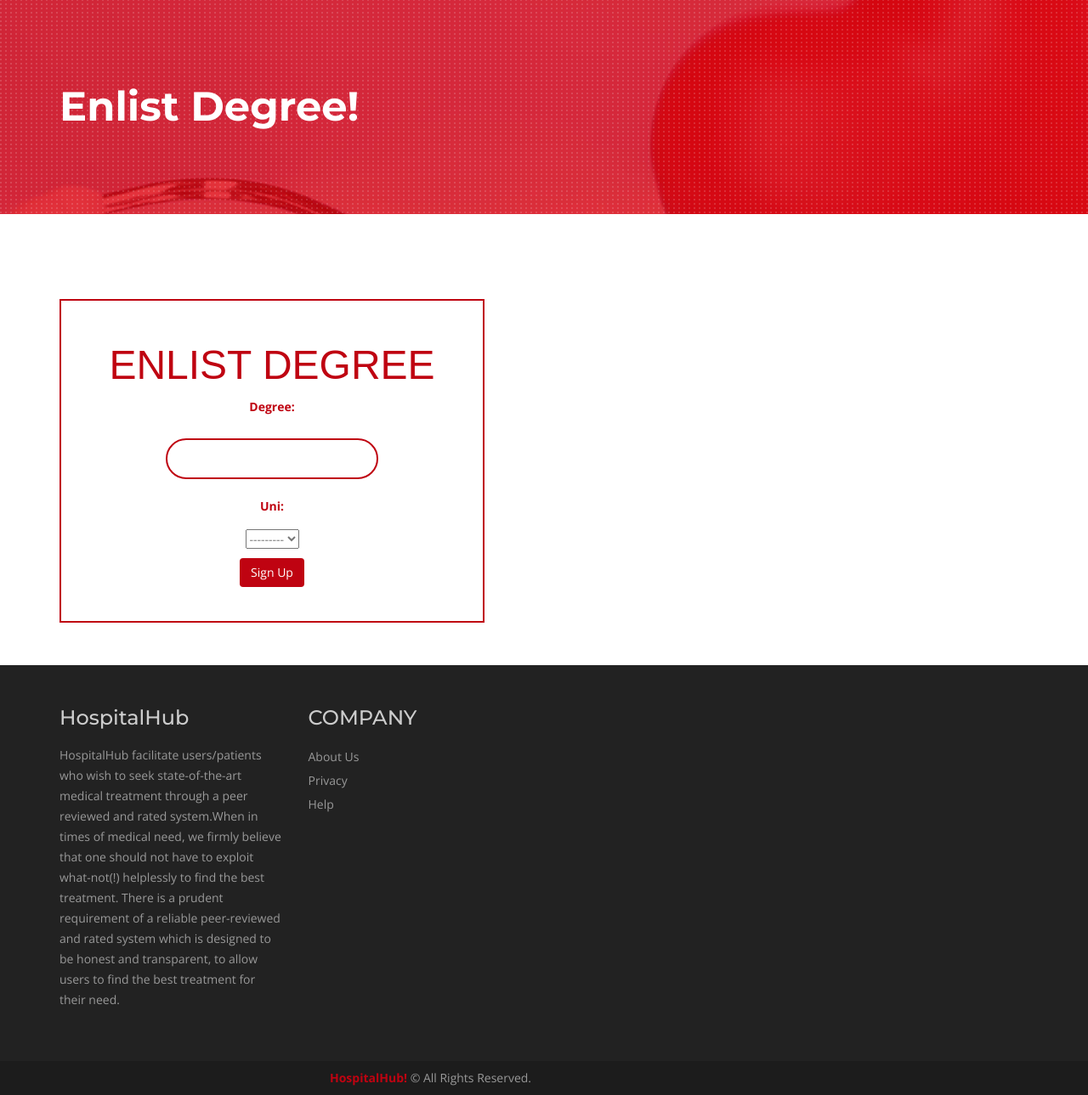
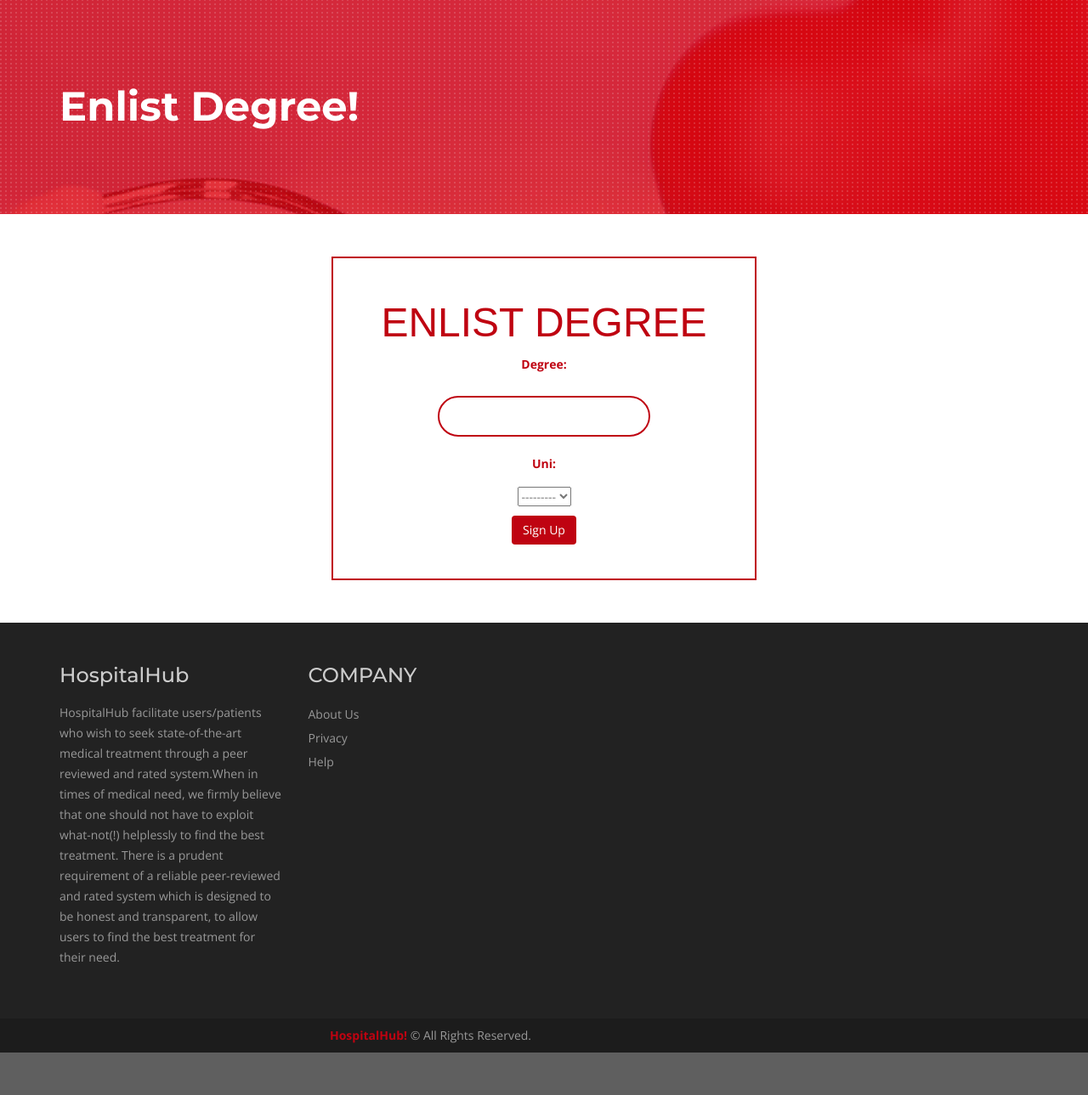
Before and after one commit to programmer-04/HospitalHub, a Django app: page /myhub/enlist/newdegree in a window 1280 px wide. Shown: the part 1061-2350 px from the top of the page at 85% size. After the commit the page ends 2300 px from the top, so only its background shows below. Run offline with Django 3.2, Linux system fonts and the light colour scheme; data comes from the database, SQL or seed files in the repository; both versions use the stored data as it was after the commit; parts of the project's set-up code (start-up, migrations or seed data) failed here and were passed over; some libraries are stand-ins or nearby versions.

Commit message:
Search improvements(again, I know. Searches through specialities as well nowXD ). Aligns login, and all enlist boxes to centre.

```diff
--- a/HospitalHub/myhub/models.py
+++ b/HospitalHub/myhub/models.py
@@ -154,5 +154,5 @@ class hospital_review(models.Model):
 
 
 class UserProfile(models.Model):
-    user   = models.OneToOneField(User, on_delete=models.CASCADE,)
+    user   = models.OneToOneField(User, on_delete=models.CASCADE, related_name='user')
     profile = models.ImageField(default ='default.jpg')
--- a/HospitalHub/myhub/static/heartcare/css/custom.css
+++ b/HospitalHub/myhub/static/heartcare/css/custom.css
@@ -734,6 +734,15 @@ body .tp0 {
 	height: 34px;
 }
 
+.main-content-enlist {
+	width: 100%;
+	float: left;
+	padding: 50px 0;
+    display: flex;
+    justify-content: center;
+    align-items: center;
+}
+
 /**************  Welcome Section  **************/
 
 .section-title-1 {
--- a/HospitalHub/myhub/templates/enlistdegree.html
+++ b/HospitalHub/myhub/templates/enlistdegree.html
@@ -26,12 +26,12 @@
 </div>
 <!--inner banner End-->
 
-<div class="main-content">
-  <div class="team-details">
-    <div class="container">
-        <div class="row">
-            <div class="col-md-6">
-                <div class="card">
+<div class="main-content-enlist" >
+  <div class="" team-details>
+    <div class="" container>
+        <div class="" row>
+            <div class="col-md-3">
+                <div class="" card>
                     <form class="box" method="post" action="{% url 'enlistdegree' %}">
                         {% csrf_token %}
                        <p> <h1>Enlist Degree</h1></p>
--- a/HospitalHub/myhub/views.py
+++ b/HospitalHub/myhub/views.py
@@ -38,7 +38,7 @@ def HospitalDetailView(request, hospital_id):
 def DoctorDetailView(request, doctor_id):
     Doctor = get_object_or_404(doctor, pk=doctor_id)
     form = DoctorReviewForm()
-    print(Doctor.edu)
+    #print(Doctor.doctor_review_set.all()[0].user_name.user.profile)
     return render(request, 'myhub/doctor_detail.html', {'doctor': Doctor, 'form': form})
 
 
@@ -155,7 +155,7 @@ def search(request):
         status=list(chain(firstnamematch, lastnamematch))
         '''
         if names:
-            qset1 =  reduce(operator.__or__, [Q(first_name__icontains=name) | Q(last_name__icontains=name) | Q(edu__degree__icontains=name) for name in names])
+            qset1 =  reduce(operator.__or__, [Q(first_name__icontains=name) | Q(last_name__icontains=name) | Q(edu__degree__icontains=name) | Q(speciality__icontains=name ) for name in names])
             doctor_list = doctor.objects.filter(qset1).distinct()
             qset2 = reduce(operator.__or__, [Q(name__icontains=hospname) | Q(city__icontains=hospname) for hospname in names])
             hospital_list = hospital.objects.filter(qset2).distinct()
```
Also changed, not shown: HospitalHub/myhub/templates/enlistdoctor.html (+4 -9 lines), HospitalHub/myhub/templates/enlisthospital.html (+4 -9 lines), HospitalHub/myhub/templates/enlistuni.html (+3 -9 lines), HospitalHub/myhub/templates/myhub/doctor_detail.html (+6 -5 lines), HospitalHub/templates/registration/login.html (+3 -6 lines), HospitalHub/db.sqlite3.
